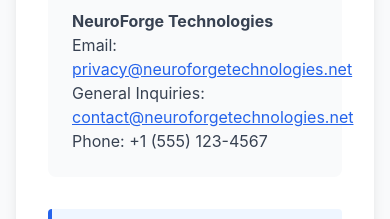
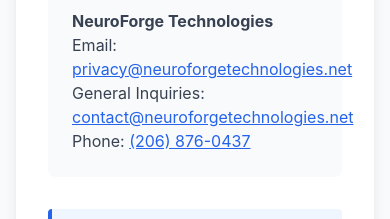
Before and after one commit to AryaTech-Labs/Website, a React (Vite) app: page /cookies in a window 390 px wide. Shown: the part 4040-4259 px from the top of the page. Built offline with nearby package versions, Linux system fonts and the light colour scheme.

Commit message:
Update phone number to (206) 876-0437 in all legal pages (Terms, Privacy, Cookies)

```diff
--- a/src/components/legal/CookiePolicy.jsx
+++ b/src/components/legal/CookiePolicy.jsx
@@ -198,7 +198,7 @@
               <p className="text-gray-700"><strong>NeuroForge Technologies</strong></p>
               <p className="text-gray-700">Email: <a href="mailto:privacy@neuroforgetechnologies.net" className="text-primary-600 hover:text-primary-700 underline">privacy@neuroforgetechnologies.net</a></p>
               <p className="text-gray-700">General Inquiries: <a href="mailto:contact@neuroforgetechnologies.net" className="text-primary-600 hover:text-primary-700 underline">contact@neuroforgetechnologies.net</a></p>
-              <p className="text-gray-700">Phone: +1 (555) 123-4567</p>
+              <p className="text-gray-700">Phone: <a href="tel:+12068760437" className="text-primary-600 hover:text-primary-700 underline">(206) 876-0437</a></p>
             </div>
           </section>
 
--- a/src/components/legal/PrivacyPolicy.jsx
+++ b/src/components/legal/PrivacyPolicy.jsx
@@ -215,7 +215,7 @@
               <p className="text-gray-700"><strong>NeuroForge Technologies</strong></p>
               <p className="text-gray-700">Email: <a href="mailto:privacy@neuroforgetechnologies.net" className="text-primary-600 hover:text-primary-700 underline">privacy@neuroforgetechnologies.net</a></p>
               <p className="text-gray-700">General Inquiries: <a href="mailto:contact@neuroforgetechnologies.net" className="text-primary-600 hover:text-primary-700 underline">contact@neuroforgetechnologies.net</a></p>
-              <p className="text-gray-700">Phone: +1 (555) 123-4567</p>
+              <p className="text-gray-700">Phone: <a href="tel:+12068760437" className="text-primary-600 hover:text-primary-700 underline">(206) 876-0437</a></p>
               <p className="text-gray-700">Location: Temple, TX, United States</p>
             </div>
           </section>
```
Also changed, not shown: src/components/legal/._CookiePolicy.jsx, src/components/legal/._PrivacyPolicy.jsx.
